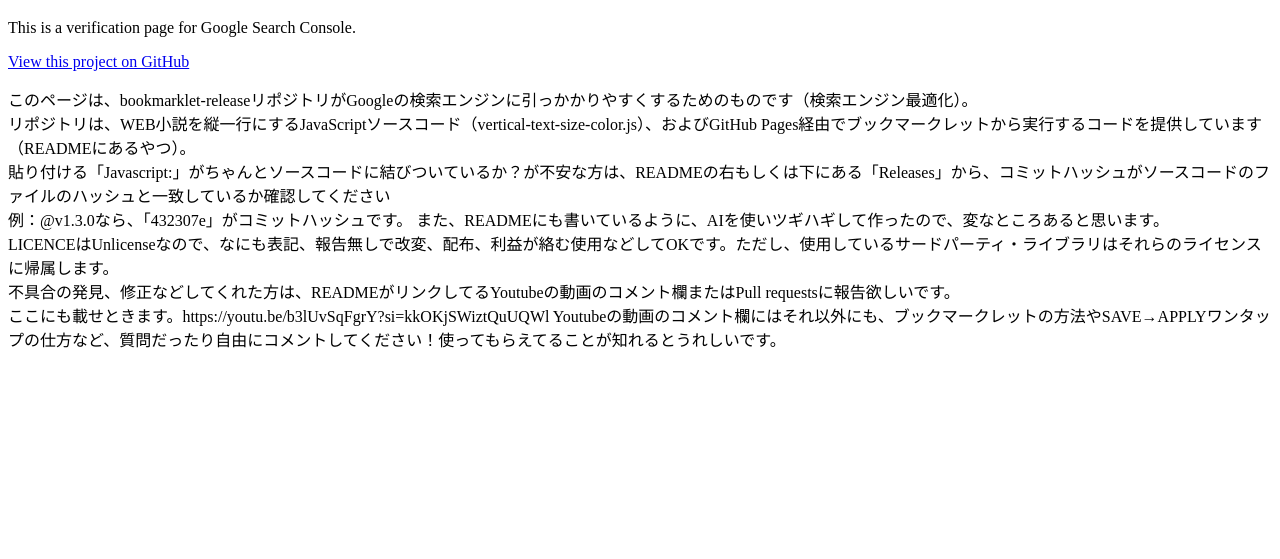
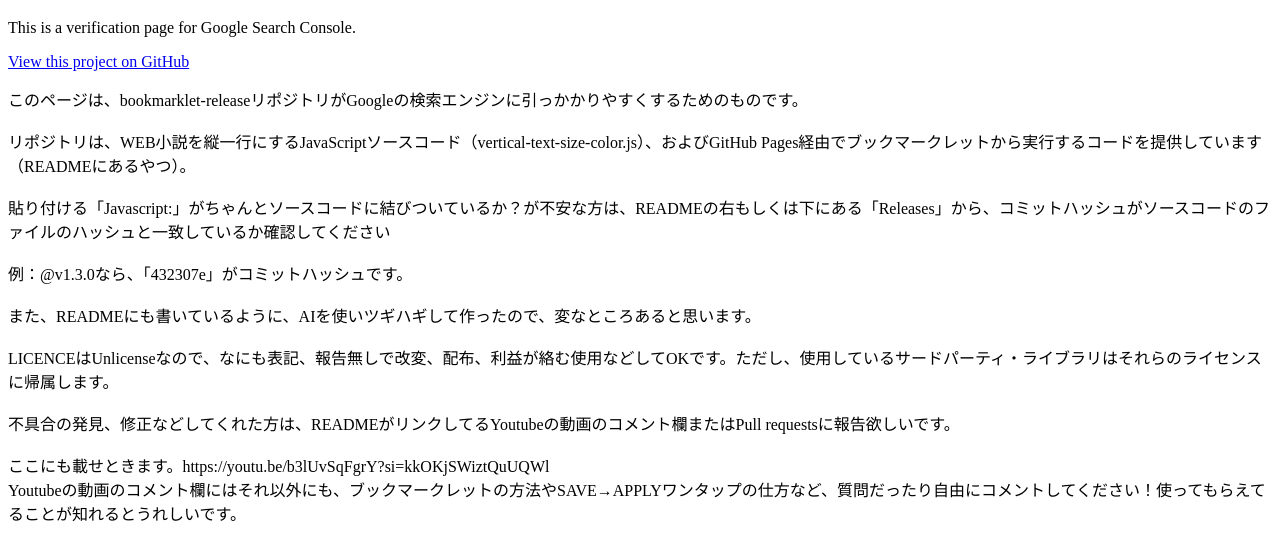
Before and after one commit to kuansy373/bookmarklet-release, a plain HTML site: page index.html in a window 1280 px wide. Shown: the part 61-620 px from the top of the page. Drawn offline with Linux system fonts and the light colour scheme.

Commit message:
Update index.html

```diff
--- a/index.html
+++ b/index.html
@@ -13,14 +13,22 @@
     View this project on GitHub
   </a>
 
-  <p>このページは、bookmarklet-releaseリポジトリがGoogleの検索エンジンに引っかかりやすくするためのものです（検索エンジン最適化）。<br>
+  <p>このページは、bookmarklet-releaseリポジトリがGoogleの検索エンジンに引っかかりやすくするためのものです。<br>
+    <br>
     リポジトリは、WEB小説を縦一行にするJavaScriptソースコード（vertical-text-size-color.js）、およびGitHub Pages経由でブックマークレットから実行するコードを提供しています（READMEにあるやつ）。<br>
+    <br>
     貼り付ける「Javascript:」がちゃんとソースコードに結びついているか？が不安な方は、READMEの右もしくは下にある「Releases」から、コミットハッシュがソースコードのファイルのハッシュと一致しているか確認してください<br>
-    例：@v1.3.0なら、「432307e」がコミットハッシュです。
+    <br>
+    例：@v1.3.0なら、「432307e」がコミットハッシュです。<br>
+    <br>
     また、READMEにも書いているように、AIを使いツギハギして作ったので、変なところあると思います。<br>
+    <br>
     LICENCEはUnlicenseなので、なにも表記、報告無しで改変、配布、利益が絡む使用などしてOKです。ただし、使用しているサードパーティ・ライブラリはそれらのライセンスに帰属します。<br>
+    <br>
     不具合の発見、修正などしてくれた方は、READMEがリンクしてるYoutubeの動画のコメント欄またはPull requestsに報告欲しいです。<br>
+    <br>
     ここにも載せときます。https://youtu.be/b3lUvSqFgrY?si=kkOKjSWiztQuUQWl
+    <br>
     Youtubeの動画のコメント欄にはそれ以外にも、ブックマークレットの方法やSAVE→APPLYワンタップの仕方など、質問だったり自由にコメントしてください！使ってもらえてることが知れるとうれしいです。
   </p>
 
```
